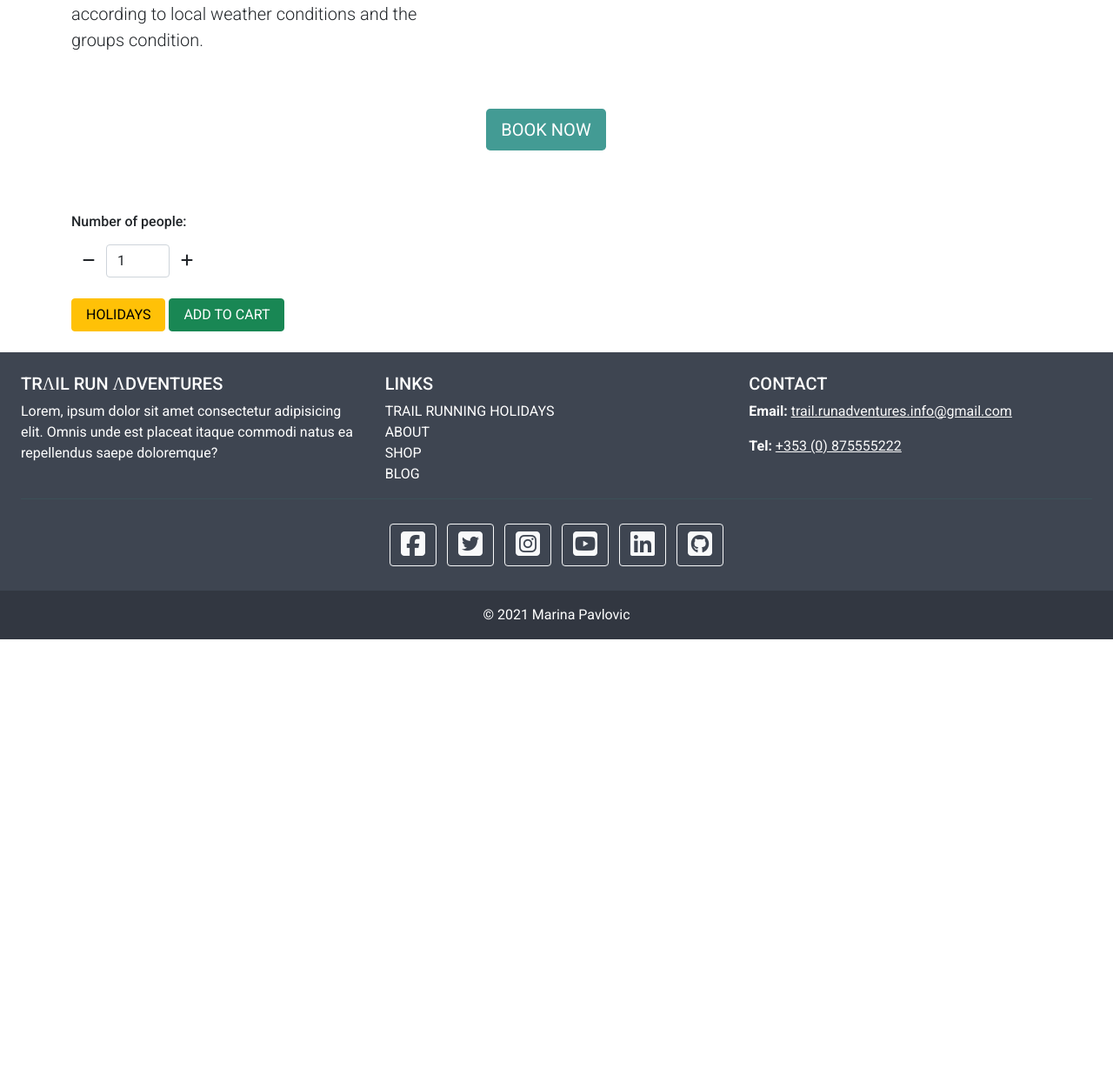
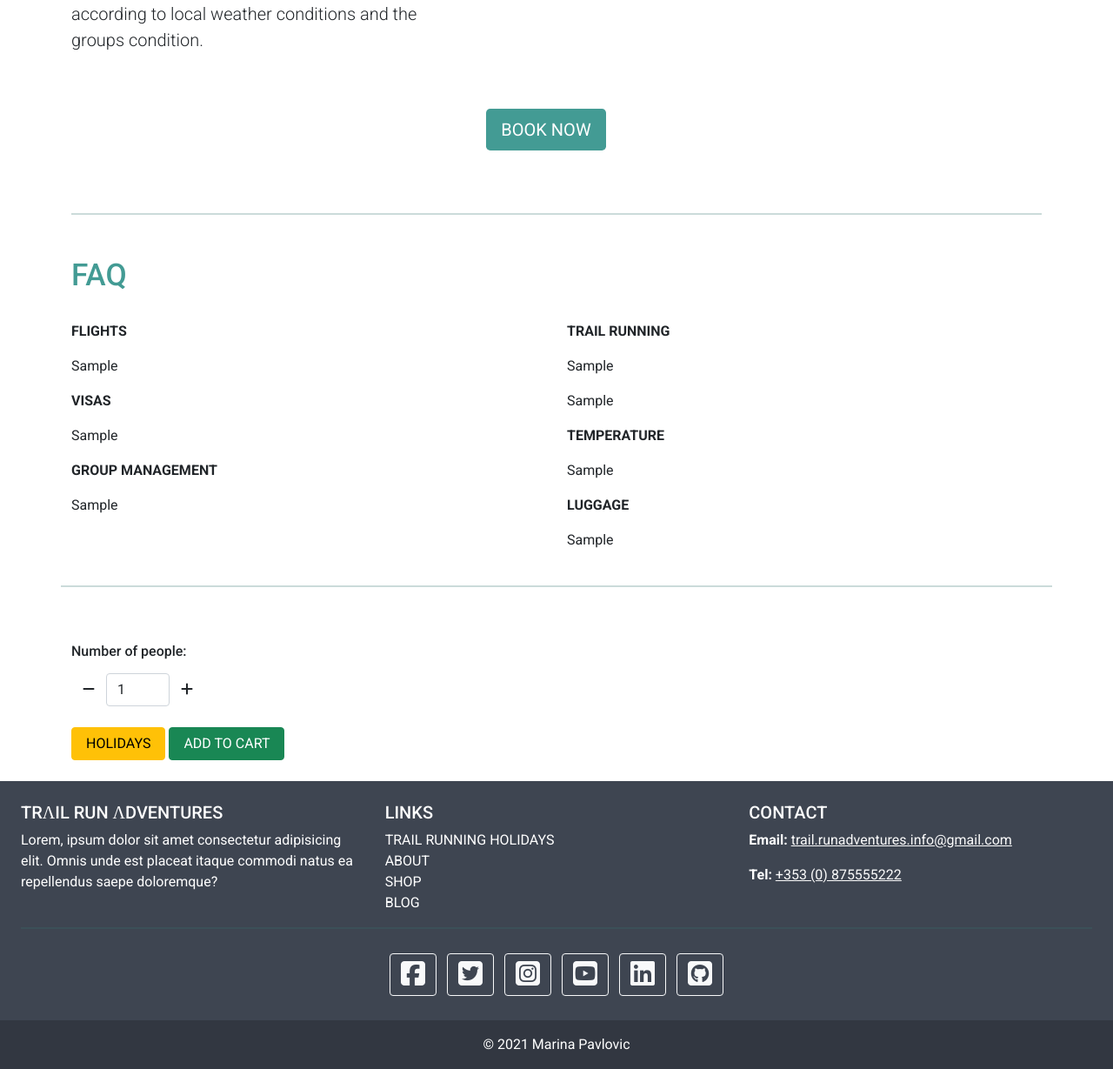
Before and after one commit to FruitbatM/trail-run-adventures, a Django app: page /products/holidays/1/ in a window 1280 px wide. Shown: the part 4463-5692 px from the top of the page at 87% size. Before the commit the page ends 5198 px from the top, so only its background shows below. Run offline with Django 3.2, Linux system fonts and the light colour scheme; data comes from the database, SQL or seed files in the repository; tables that the repository leaves empty hold one stand-in row (values such as "Sample post"); parts of the project's set-up code (start-up, migrations or seed data) failed here and were passed over; some libraries are stand-ins or nearby versions.

Commit message:
Create faq template and update faq models and views

```diff
--- a/products/fixtures/faq.json
+++ b/products/fixtures/faq.json
@@ -23,7 +23,8 @@
       "group_management": "Being a group of max. 12 runners with a mixture of ages and running abilities we may decide to split into flexible groups, all of which will be supported by our running guides who will travel with us on the trip.By splitting the group will allow us all to move more fluidly, allowing all team members to run at their own comfortable pace, without feeling pressured.",
       "trail_running_1": "You can expect everything from hilly - forested trails, inclusive of our longest day where we will run 35km+ as we follow the 10 Volcanoes trail and cross the island of Faial. The Azores are a wild and remote archipelago located in the North Atlantic that is characterised by wonderful landscapes, fishing villages, mountain trails, lagoons, and luscious green pastures. Typically the trails are hard packed that gets rockier on our summit day when we head to Mount Pico.",
       "trail_running_2": "The terrain is undulating and includes some steep up hill sections which we walk, as well as some steeper down hill sections at times. We have some back to back days where we trail run relatively longer distances which you will need to prepare for.",
-      "temperature": "In September we expect long, warm days with blue skies and temperatures to sit comfortably around 20 degrees C. It’s a mild climate year round, but being in the North Atlantic unpredictable weather can come it at anytime of year and there is always a chance of rain and wind."
+      "temperature": "In September we expect long, warm days with blue skies and temperatures to sit comfortably around 20 degrees C. It’s a mild climate year round, but being in the North Atlantic unpredictable weather can come it at anytime of year and there is always a chance of rain and wind.",
+      "luggage": "We recommend packing one set of running kit per day, with warm and cold options, plus a change of clothes for each evening. It can be cold in the evenings and even during the day, particularly when we are up high in the mountains. A lightweight running pack with the ability to carry water & other necessary items, plus a good quality waterproof jacket (gore-tex or equivalent) are also required. For each trip, we will send you a list of essential items and a suggested packing list. Please contact us if you have any concerns about what you need to bring on one of our trips."
     }
   },
   {
--- a/products/models.py
+++ b/products/models.py
@@ -162,5 +162,8 @@ class Faq(models.Model):
     temperature = models.TextField(max_length=500, null=True, blank=True)
     luggage = models.TextField(max_length=800, null=True, blank=True)
 
+    class Meta:
+        verbose_name_plural = 'FAQ'
+
     def __str__(self):
-        return self.holiday
+        return self.flights
--- a/products/templates/products/holiday_detail.html
+++ b/products/templates/products/holiday_detail.html
@@ -132,9 +132,16 @@
             </div>
         </div>
     </section>
+    <section>
+        <div class="container">
+            <div class="row">
+                {% include 'products/includes_holidays/holiday_faq.html' %}
+            </div>
+        </div>
+    </section>
     <section class="">
         <div class="container">
-            <div class="row">
+            <div class="row mt-4">
                 <!--Form-->
                 {% include 'products/includes_holidays/holiday_form.html' %}
             </div>
--- /dev/null
+++ b/products/templates/products/includes_holidays/holiday_faq.html
@@ -0,0 +1,52 @@
+<div class="col-12">
+    <hr class="mt-4">
+    <h2 class=" holiday-heading text-uppercase text-start mt-5">FAQ</h2>
+</div>
+<div class="route-details">
+    <div class="row">
+        {% for faq in faq %}
+        <div class="col-lg-6 col-sm-12">
+            <div class="mb-3">
+                <p><strong>FLIGHTS</strong><p>
+            </div>
+            <div>
+                <p>{{ faq.flights }}</p>
+            </div>
+            <div class="mb-3">
+                <p><strong>VISAS</strong></p>
+            </div>
+            <div>
+                <p>{{ faq.visa }}</p>
+            </div>
+            <div class="mb-3">
+                <p><strong>GROUP MANAGEMENT</strong></p>
+            </div>
+            <div>
+                <p>{{ faq.group_management }}</p>
+            </div>
+        </div>
+        <div class="col-lg-6 col-sm-12">
+            <div class="mb-3">
+                <p><strong>TRAIL RUNNING</strong></p>
+            </div>
+            <div>
+                <p>{{ faq.trail_running_1 }}</p>
+                <p>{{ faq.trail_running_2 }}</p>
+            </div>
+            <div class="mb-3">
+                <p><strong>TEMPERATURE</strong></p>
+            </div>
+            <div>
+                <p>{{ faq.temperature }}</p>
+            </div>
+            <div class="mb-3">
+                <p><strong>LUGGAGE</strong></p>
+            </div>
+            <div>
+                <p>{{ faq.luggage }}</p>
+            </div>
+        </div>
+        {% endfor %}
+    </div>
+</div>
+<hr class="mt-4">
--- a/products/views.py
+++ b/products/views.py
@@ -3,7 +3,7 @@ from django.contrib import messages
 from django.contrib.auth.decorators import login_required
 from django.db.models import Q
 from django.db.models.functions import Lower
-from .models import Product, Category, Itinerary, ItineraryDay
+from .models import Product, Category, Itinerary, ItineraryDay, Faq
 
 from .forms import ProductForm
 
@@ -97,11 +97,13 @@ def holiday_detail(request, holiday_id):
     holiday = get_object_or_404(all_holidays, pk=holiday_id)
     itinerary = Itinerary.objects.get(holiday=holiday)
     itinerary_day = ItineraryDay.objects.filter(itinerary=itinerary)
+    faq = Faq.objects.filter(holiday=holiday)
 
     context = {
         'holiday': holiday,
         'itinerary': itinerary,
         'itinerary_day': itinerary_day,
+        'faq': faq,
     }
 
     return render(request, 'products/holiday_detail.html', context)
```
Also changed, not shown: products/migrations/0014_alter_faq_options.py (added), products/migrations/0015_alter_faq_holiday.py (added), products/migrations/0016_alter_faq_holiday.py (added).
